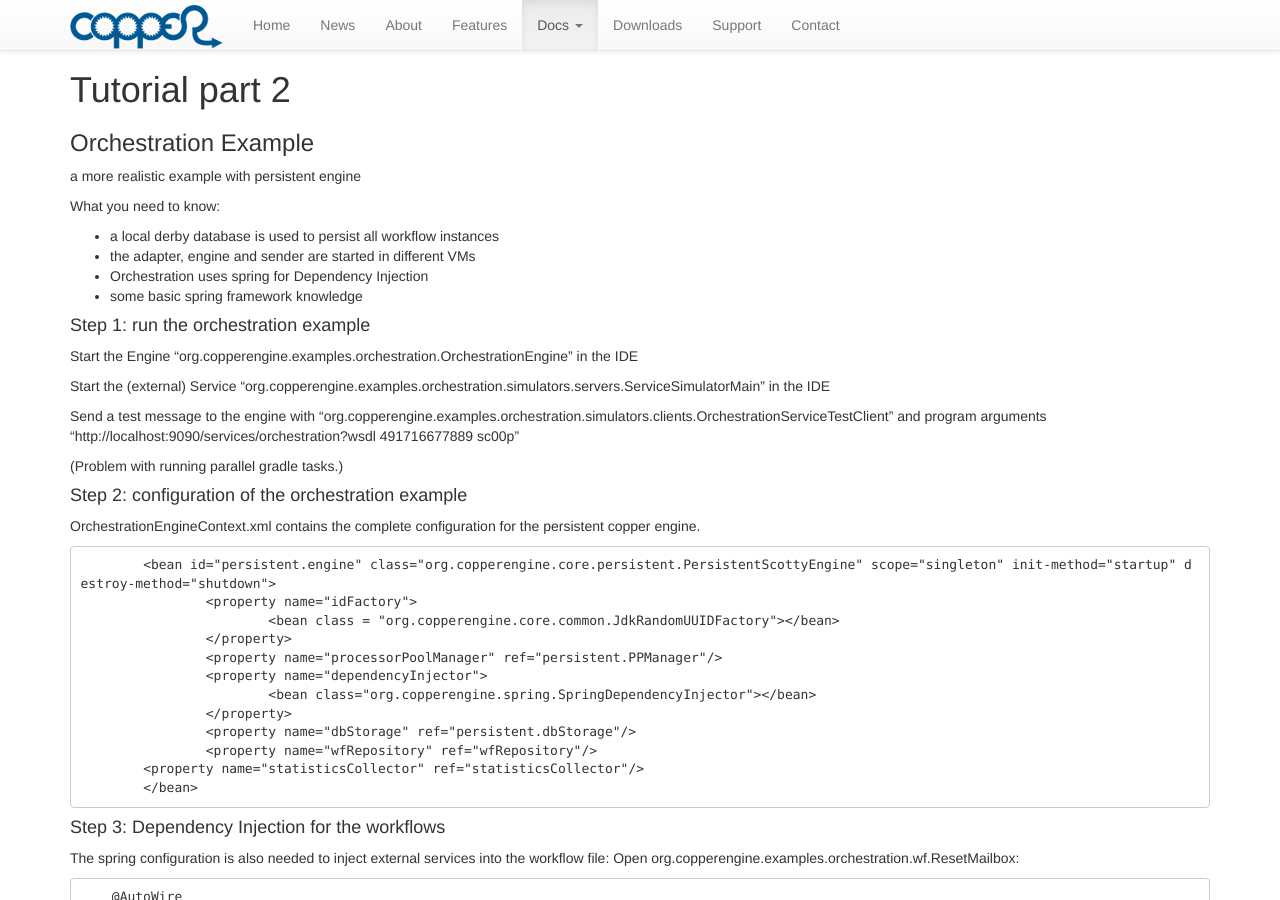
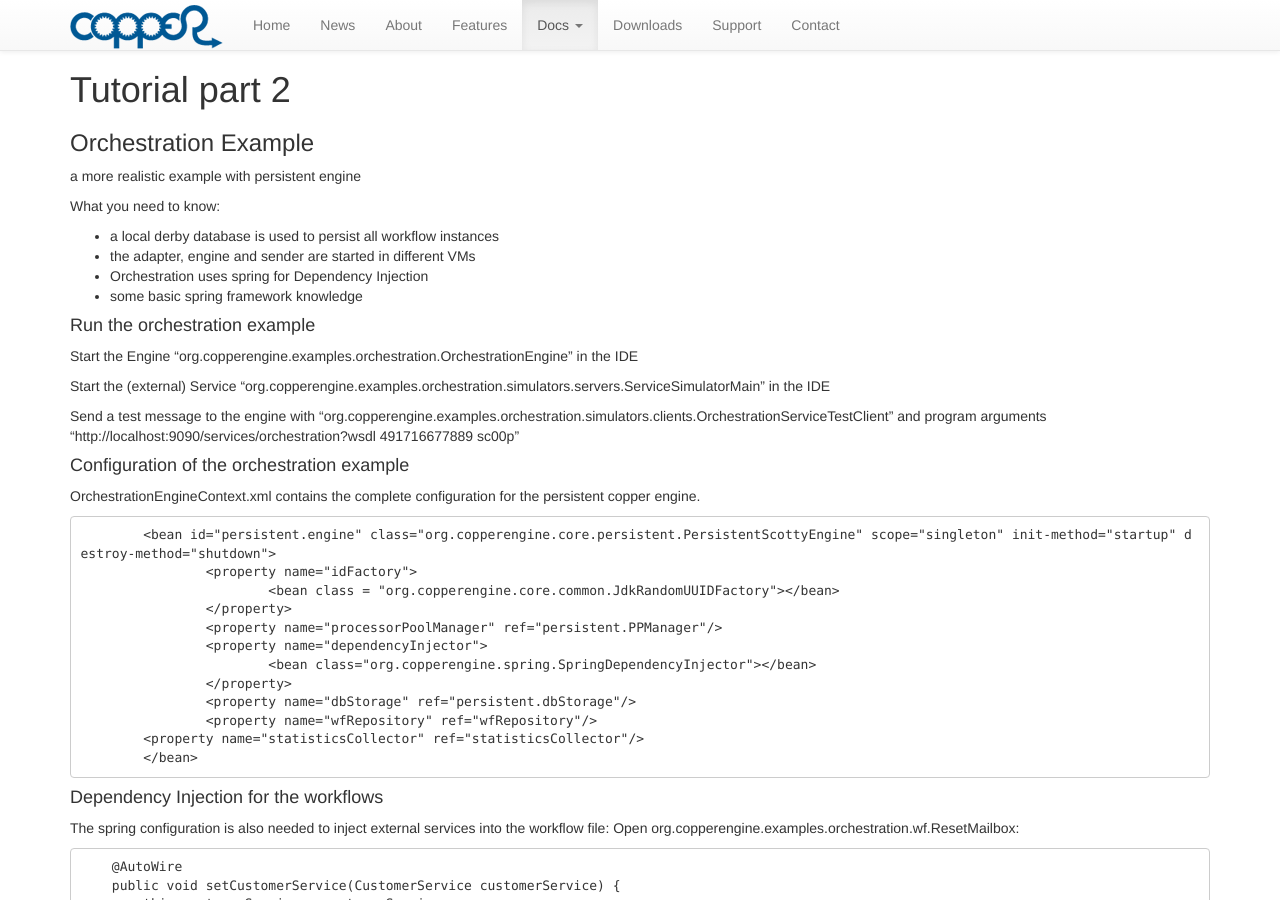
Before and after one commit to copper-engine/copper-engine.github.io, a Jekyll site: the page built from docs/getting-started/tutorial2/index.md, in a window 1280 px wide and 900 px high. Built offline with Jekyll 4.4.1, drawn with Linux system fonts in a browser that asks for light colours; nearby versions of some CDN libraries.

Commit message:
minor changes in tutorial2

```diff
--- a/docs/getting-started/tutorial2/index.md
+++ b/docs/getting-started/tutorial2/index.md
@@ -20,7 +20,7 @@ What you need to know:
 - Orchestration uses spring for Dependency Injection
 - some basic spring framework knowledge
 
-#### Step 1: run the orchestration example
+#### Run the orchestration example
 
 Start the Engine "org.copperengine.examples.orchestration.OrchestrationEngine" in the IDE
 
@@ -28,9 +28,7 @@ Start the (external) Service "org.copperengine.examples.orchestration.simulators
 
 Send a test message to the engine with "org.copperengine.examples.orchestration.simulators.clients.OrchestrationServiceTestClient" and program arguments "http://localhost:9090/services/orchestration?wsdl 491716677889 sc00p"
 
-(Problem with running parallel gradle tasks.)
-
-#### Step 2: configuration of the orchestration example
+#### Configuration of the orchestration example
 OrchestrationEngineContext.xml contains the complete configuration for the persistent copper engine.
 
     	<bean id="persistent.engine" class="org.copperengine.core.persistent.PersistentScottyEngine" scope="singleton" init-method="startup" destroy-method="shutdown">
@@ -46,7 +44,7 @@ OrchestrationEngineContext.xml contains the complete configuration for the persi
         	<property name="statisticsCollector" ref="statisticsCollector"/>
     	</bean>
 
-#### Step 3: Dependency Injection for the workflows
+#### Dependency Injection for the workflows
 The spring configuration is also needed to inject external services into the workflow file:
 Open org.copperengine.examples.orchestration.wf.ResetMailbox:
 
```
